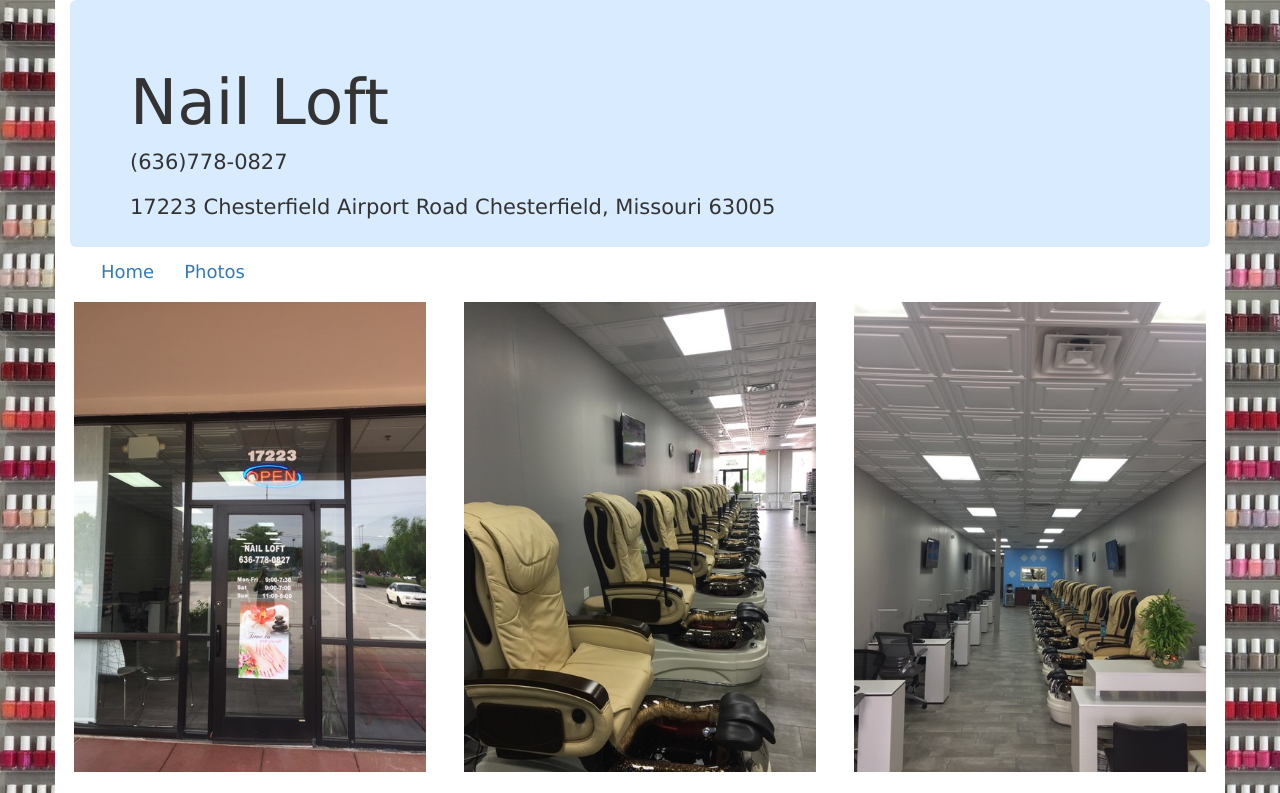
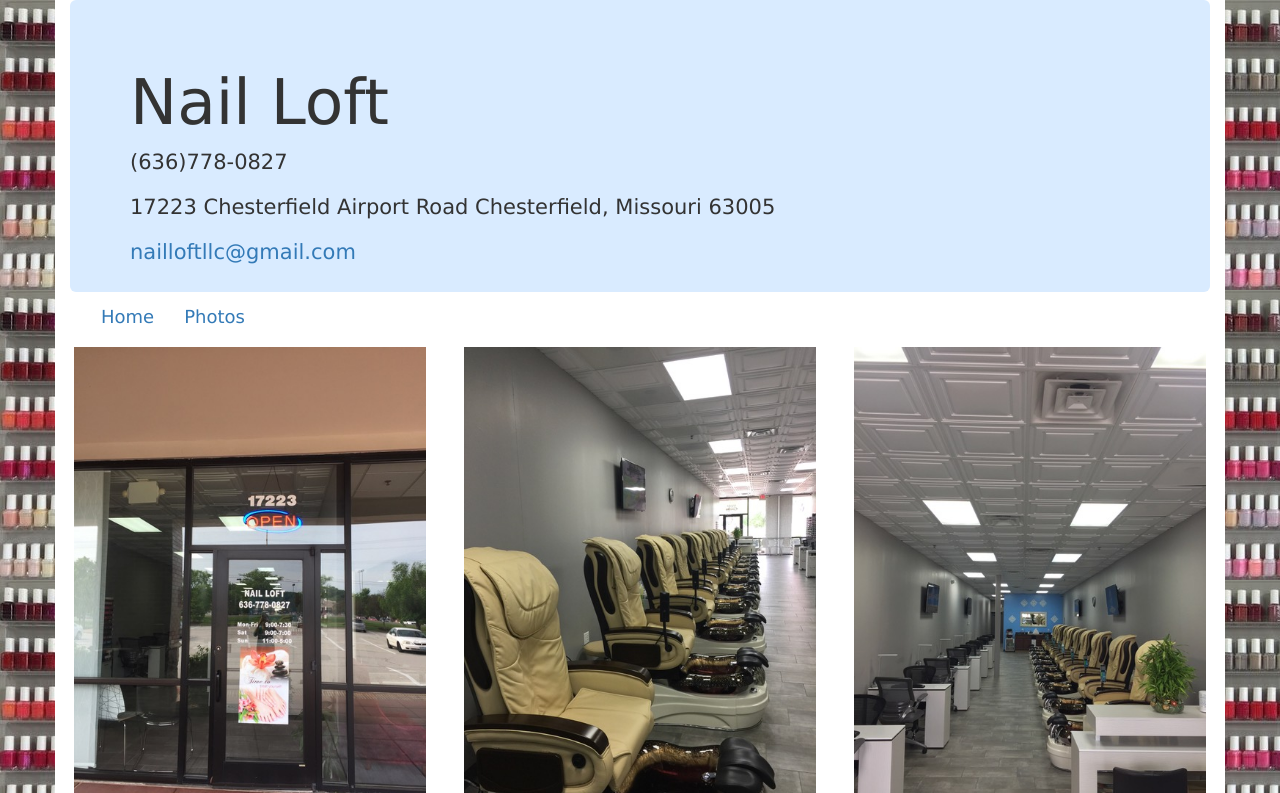
Before and after one commit to ronnieking4913/nailloft.net, a plain HTML site: page html/photos.html in a window 1280 px wide. Shown: the top 793 px of the page. Drawn offline with nearby package versions, Linux system fonts and the light colour scheme.

Commit message:
Added email
added email link to the index and photos page

```diff
--- a/html/photos.html
+++ b/html/photos.html
@@ -23,6 +23,7 @@ index.html
 					<h1>Nail Loft</h1>
 					<p>(636)778-0827</p>
 					<p>17223 Chesterfield Airport Road Chesterfield, Missouri 63005</p>
+					<p><a href="mailto:nailloftllc@gmail.com">nailloftllc@gmail.com</a></p>
 				</div>
 
 				<nav class="navbar navbar-light bg-light navbar-collapse">
```
Also changed, not shown: index.html (+1 -0 lines).
